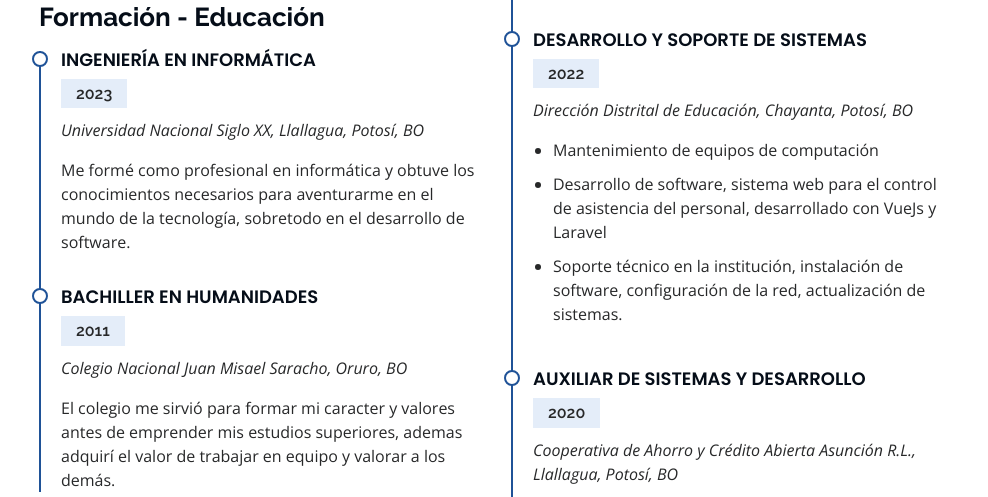
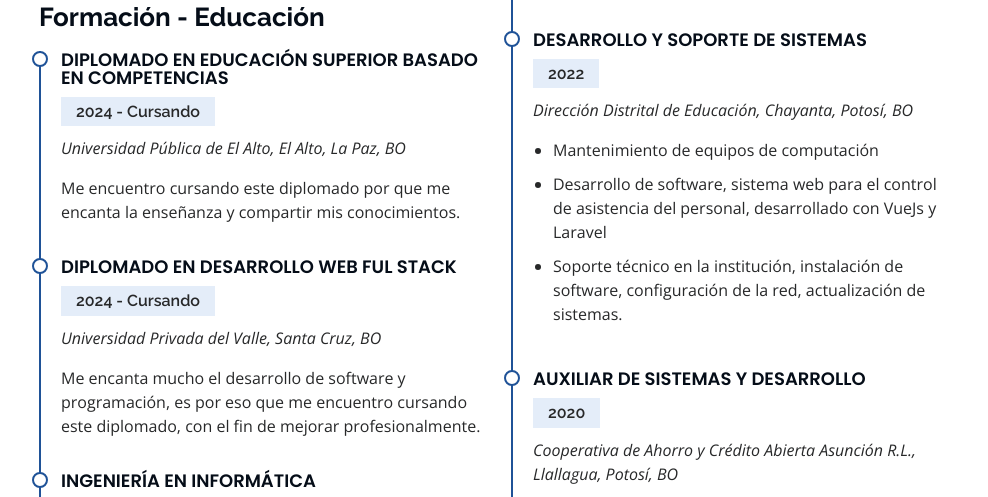
Before and after one commit to dev-maicol/portfolio, a plain HTML site: page index.html in a window 1280 px wide. Shown: the part 1694-2191 px from the top of the page, without its empty margins (291-1279 px from the left). Drawn offline with nearby package versions, Linux system fonts and the light colour scheme.

Commit message:
Update formacion

```diff
--- a/index.html
+++ b/index.html
@@ -221,6 +221,22 @@
             </div>
 
             <h3 class="resume-title">Formación - Educación</h3>
+            <div class="resume-item">
+              <h4>Diplomado en Educación Superior basado en Competencias</h4>
+              <h5>2024 - Cursando</h5>
+              <p><em>Universidad Pública de El Alto, El Alto, La Paz, BO</em></p>
+              <p>
+                Me encuentro cursando este diplomado por que me encanta la enseñanza y compartir mis conocimientos.
+              </p>
+            </div>
+            <div class="resume-item">
+              <h4>Diplomado en Desarrollo Web Ful Stack</h4>
+              <h5>2024 - Cursando</h5>
+              <p><em>Universidad Privada del Valle, Santa Cruz, BO</em></p>
+              <p>
+                Me encanta mucho el desarrollo de software y programación, es por eso que me encuentro cursando este diplomado, con el fin de mejorar profesionalmente.
+              </p>
+            </div>
             <div class="resume-item">
               <h4>Ingeniería en informática</h4>
               <h5>2023</h5>
@@ -720,7 +736,7 @@
                 <i class="bi bi-envelope"></i>
                 <h4>Email:</h4>
                 <p>maicol.oficial.93@gmail.com</p>
-                <p>maicol@maivisoft.com</p>
+                <!-- <p>maicol@maivisoft.com</p> -->
               </div>
 
               <!-- <div class="phone">
```
